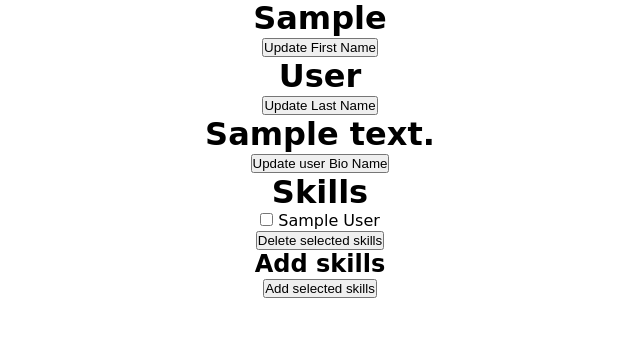
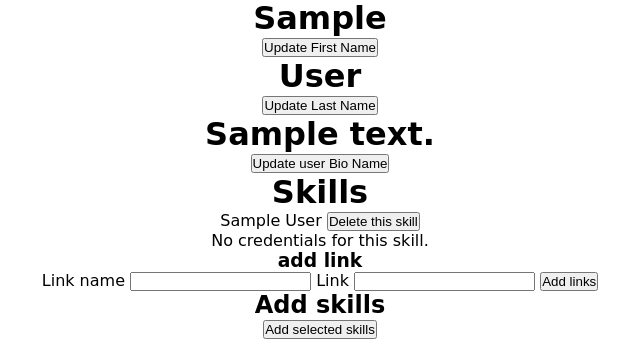
Before and after one commit to Kedar59/skillExchange, a Django app: page /profile/ in a window 1280 px wide. Shown: the part 537-876 px from the top of the page, without its empty margins (320-960 px from the left). Before the commit the page ends 835 px from the top, so only its background shows below. Run offline with Django 4.2, Linux system fonts and the light colour scheme; a user stored in the database is signed in; tables that the repository leaves empty hold one stand-in row (values such as "Sample post").

Commit message:
custom filter to get dictionary value with a key made and applied to get credentials for each skill

```diff
--- a/skillExchange/settings.py
+++ b/skillExchange/settings.py
@@ -59,7 +59,7 @@ TEMPLATES = [
         'BACKEND': 'django.template.backends.django.DjangoTemplates',
         'DIRS': [
             os.path.join(BASE_DIR, 'templates'),
-            os.path.join(BASE_DIR, 'users', 'templates', 'user'),
+            os.path.join(BASE_DIR, 'users', 'templates', 'users'),
         ],
         'APP_DIRS': True,
         'OPTIONS': {
--- a/users/templates/users/profile.html
+++ b/users/templates/users/profile.html
@@ -1,5 +1,7 @@
 {% extends 'main.html' %}
 {% load static %}
+{% load custom_filters %}
+
 
 {% block css %}
 <link rel="stylesheet" href="{% static 'css/navbar.css' %}">
@@ -57,20 +59,56 @@
     <!-- Display other user information here as needed -->
     <h1>Skills</h1>
     <!-- Show all skills user has -->
-    <form action="{% url 'profile' %}" method="post">
-        <input type="text" name="delete_skills_to_user" hidden>
-        {% csrf_token %}
+
         <ul>
             {% for skill in user_skills %}
                 <li>
-                    <input type="checkbox" id="skill_{{ skill.id }}" name="delete_skills" value="{{ skill.id }}">
-                    <label for="skill_{{ skill.id }}">{{ skill.name }}</label>
-                    <form action=""></form>
+                    <form action="{% url 'profile' %}" method="post">
+                        {% csrf_token %}
+                        <input type="text" name="delete_skills_to_user" hidden>
+                        <input type="text" id="skill_{{ skill.id }}" name="delete_skill" value="{{ skill.id }}" hidden>
+                        <label for="skill_{{ skill.id }}">{{ skill.name }}</label>
+                        <button type="submit">Delete this skill</button>
+                    </form>
+                    <!-- show all credentials releated to the skill -->
+                    <ul>
+                        {% with links=credential_links|get_dict_value:skill.id %}
+                            <li>
+                                {% if links %}
+                                <h3>delete credentials</h3>
+                                    {% for link in links %}
+                                        <a href="{{ link.linkValue }}">{{ link.linkName }}</a>
+                                        <form action="{% url 'profile' %}" method="post">
+                                            {% csrf_token %}
+                                            <input type="text" name="delete_credential" hidden>
+                                            <input type="text" name="link_name" value="{{ link.linkName }}" hidden>
+                                            <input type="text" name="skill_id" value="{{ skill.id }}" hidden>
+                                            <button type="submit"> Delete this credential </button>
+                                        </form>
+                                    {% endfor %}
+                                {% else %}
+                                <li>No credentials for this skill.</li>
+                                {% endif %}
+
+                            </li>
+                        {% endwith %}
+                    </ul>
+                    <!-- add a link to list -->
+                    <h3>add link</h3>
+                    <form action="{% url 'profile' %}" method="post">
+                        {% csrf_token %}
+                        <input type="text" name="add_credential" hidden>
+                        <input type="text" name="skill_id" value="{{ skill.id }}" hidden>
+                        <label for="link_name">Link name</label>
+                        <input type="text" name="link_name">
+                        <label for="link">Link</label>
+                        <input type="text" name="link">
+                        <button type="submit">Add links</button>
+                    </form>
                 </li>
             {% endfor %}
         </ul>
-        <button type="submit">Delete selected skills</button>
-    </form>
+
     <h2>Add skills</h2>
     <!-- Show all skills user dosent have  -->
     <form action="{% url 'profile' %}" method="post">
--- /dev/null
+++ b/users/templatetags/custom_filters.py
@@ -0,0 +1,7 @@
+from django import template
+
+register = template.Library()
+
+@register.filter
+def get_dict_value(dictionary, key):
+    return dictionary.get(key)
--- a/users/views.py
+++ b/users/views.py
@@ -184,14 +184,82 @@ def profile(request):
     user_skills = user.skills.all()
     all_skills = Skill.objects.all()
     skills_not_possessed = all_skills.difference(user_skills)
+    credential_links = {}  # Initialize an empty dictionary
 
+    for skill in user_skills:
+        skill_id = skill.id
+        credential = Credential.objects.filter(user=user, skill=skill).first()  # Use .first() to get a single credential
+        if credential:
+            links = credential.links
+            credential_links[skill_id] = [{
+                'linkName': link.get('linkName'),
+                'linkValue': link.get('linkValue')
+            } for link in links]
+        else:
+            credential_links[skill_id] = []  # No credentials for this skill
+    print(credential_links)
     context = {
         'user': user,
         'user_skills': user_skills,
         'skills_not_possessed': skills_not_possessed,
+        'credential_links': credential_links,
     }
+
     if request.method == 'POST':
-        if 'update_first_name' in request.POST:
+        if 'delete_credential' in request.POST:
+            link_name = request.POST['link_name']
+            skill_id = request.POST['skill_id']
+            try:
+                # Find the skill and credential associated with the skill and user
+                skill = Skill.objects.get(id=skill_id)
+                credential = Credential.objects.get(user=user, skill=skill)
+
+                # Retrieve the list of links
+                links = credential.links
+
+                # Find the index of the link with the specified link_name
+                link_index = None
+                for i, link in enumerate(links):
+                    if link.get('link_name') == link_name:
+                        link_index = i
+                        break
+                # If the link is found, remove it from the list
+                if link_index is not None:
+                    del links[link_index]
+                    credential.links = links  # Update the links list in the credential
+                    credential.save() # Redirect to the user's profile
+                    return redirect(profile)
+            except (Skill.DoesNotExist, Credential.DoesNotExist):
+                # Handle exceptions, e.g., skill or credential not found
+                return render(request, 'error.html', {'message': 'Skill or credential not found'})
+        elif 'add_credential' in request.POST:
+            link_name = request.POST['link_name']
+            link = request.POST['link']
+            skill_id = request.POST['skill_id']
+            skill = Skill.objects.get(id=skill_id)
+            credential = Credential.objects.filter(user=user, skill=skill).first()
+            if credential:
+                # Get the existing links
+                links = credential.links
+            else:
+                # Create a new credential if it doesn't exist
+                credential = Credential.objects.create(user=user, skill=skill)
+                links = []
+
+            # Create a new JSON object
+            new_link = {
+                'linkName': link_name,
+                'linkValue': link,
+            }
+
+            # Append the new link to the list
+            links.append(new_link)
+
+            # Update the credential's links
+            credential.links = links
+            credential.save()
+            return redirect(profile)
+        elif 'update_first_name' in request.POST:
             new_first_name = request.POST['update_first_name']
             user.first_name = new_first_name
             user.save()
```
